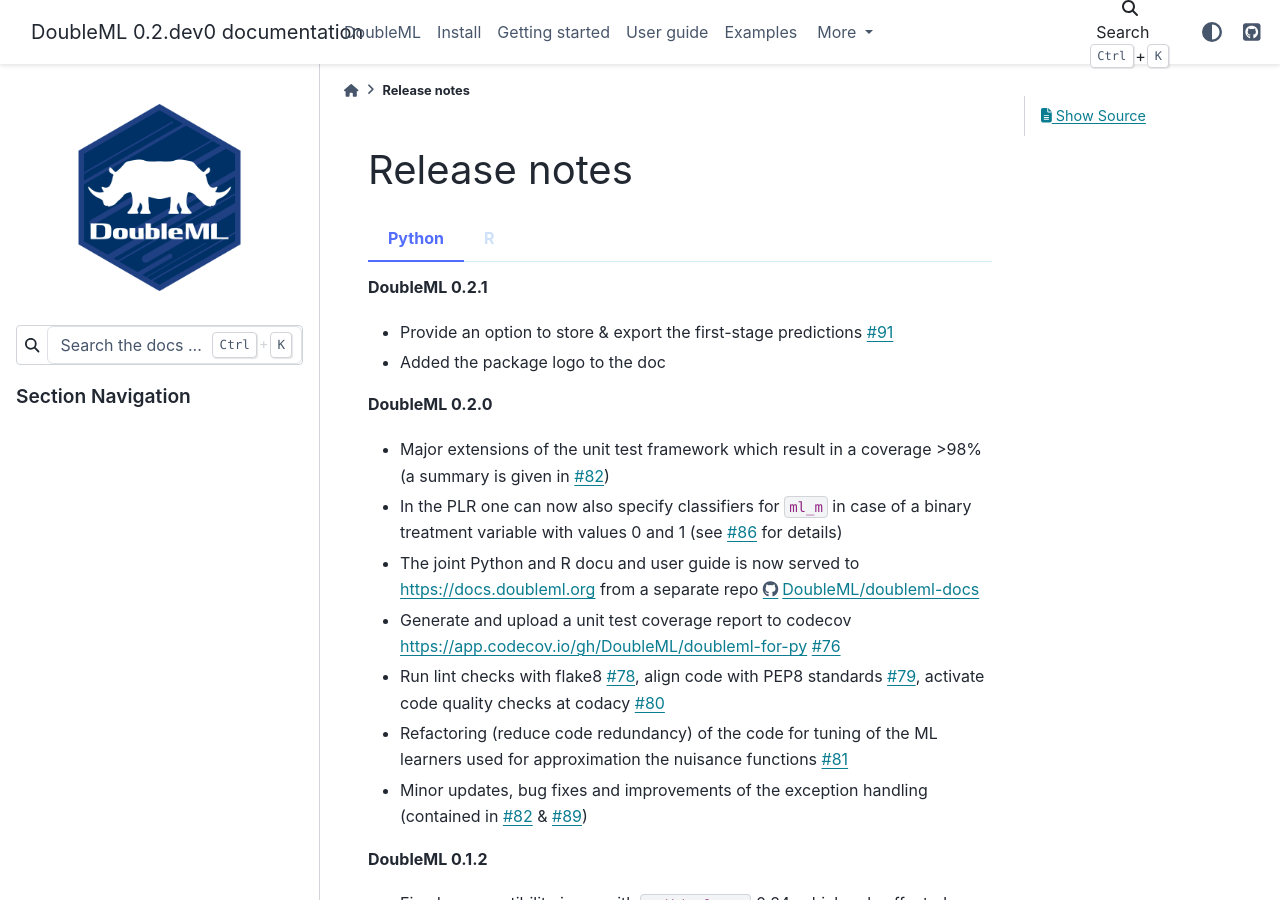
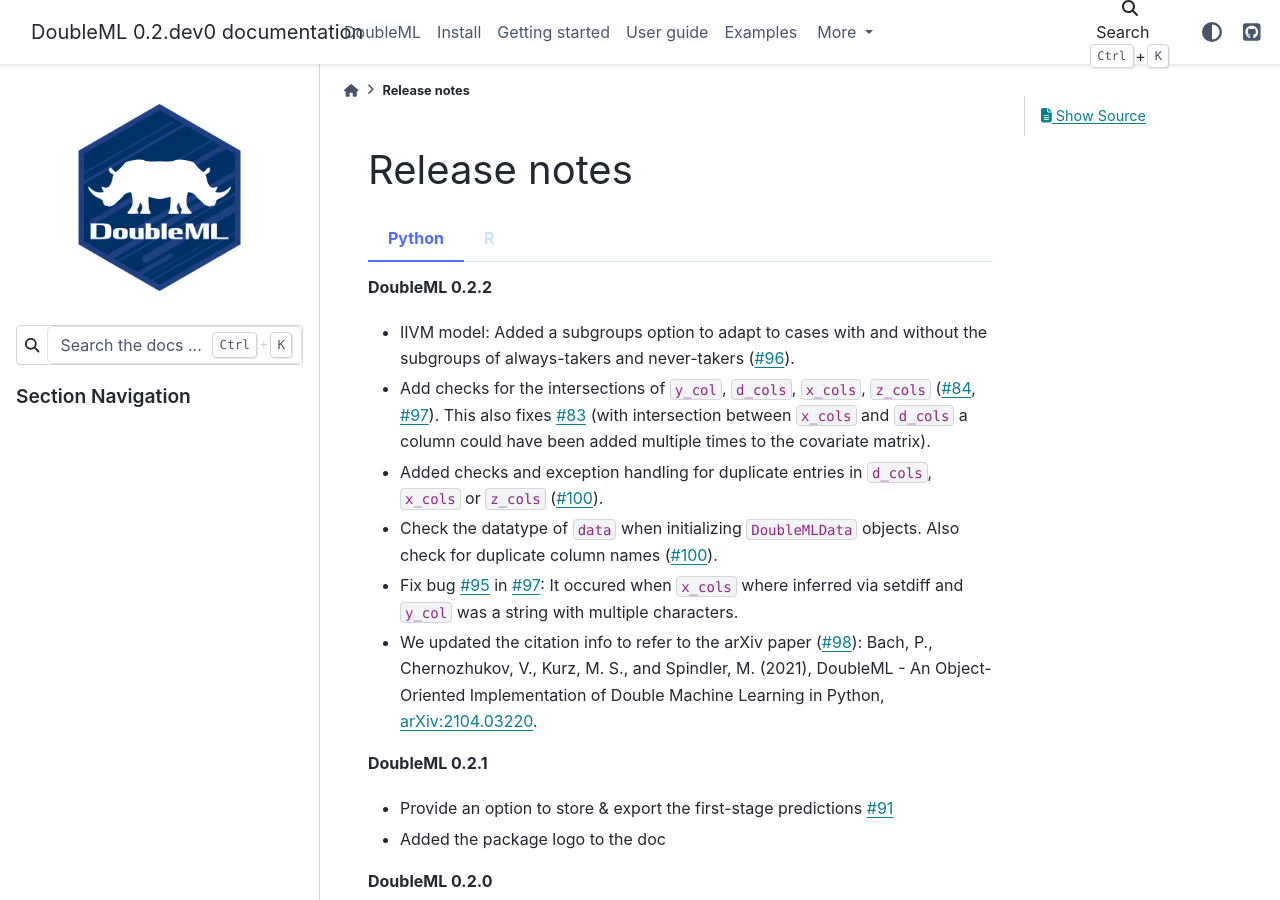
Before and after one commit to DoubleML/doubleml-docs, a Sphinx documentation site: the page built from doc/release/release.rst, in a window 1280 px wide and 900 px high. Built offline with Sphinx 7.4.7 and the PyData theme 0.15.4, drawn with Linux system fonts in a browser that asks for light colours.

Commit message:
prepare release of python pkg version 0.2.2

```diff
--- a/doc/release/release.rst
+++ b/doc/release/release.rst
@@ -4,6 +4,27 @@
 =============
 
 .. tabbed:: Python
+
+    **DoubleML 0.2.2**
+
+    - IIVM model: Added a subgroups option to adapt to cases with and without the subgroups of always-takers and
+      never-takers (`#96 <https://github.com/DoubleML/doubleml-for-py/pull/96>`_).
+    - Add checks for the intersections of ``y_col``, ``d_cols``, ``x_cols``, ``z_cols``
+      (`#84 <https://github.com/DoubleML/doubleml-for-py/pull/84>`_,
+      `#97 <https://github.com/DoubleML/doubleml-for-py/pull/97>`_).
+      This also fixes `#83 <https://github.com/DoubleML/doubleml-for-py/pull/83>`_ (with intersection
+      between ``x_cols`` and ``d_cols`` a column could have been added multiple times to the covariate matrix).
+    - Added checks and exception handling for duplicate entries in ``d_cols``, ``x_cols`` or ``z_cols``
+      (`#100 <https://github.com/DoubleML/doubleml-for-py/pull/100>`_).
+    - Check the datatype of ``data`` when initializing ``DoubleMLData`` objects. Also check for duplicate column names
+      (`#100 <https://github.com/DoubleML/doubleml-for-py/pull/100>`_).
+    - Fix bug `#95 <https://github.com/DoubleML/doubleml-for-py/pull/95>`_
+      in `#97 <https://github.com/DoubleML/doubleml-for-py/pull/97>`_: It occured when ``x_cols`` where inferred via
+      setdiff and ``y_col`` was a string with multiple characters.
+    - We updated the citation info to refer to the arXiv paper
+      (`#98 <https://github.com/DoubleML/doubleml-for-py/pull/98>`_):
+      Bach, P., Chernozhukov, V., Kurz, M. S., and Spindler, M. (2021), DoubleML - An Object-Oriented Implementation of
+      Double Machine Learning in Python, `arXiv:2104.03220 <https://arxiv.org/abs/2104.03220)>`_.
 
     **DoubleML 0.2.1**
 
```
